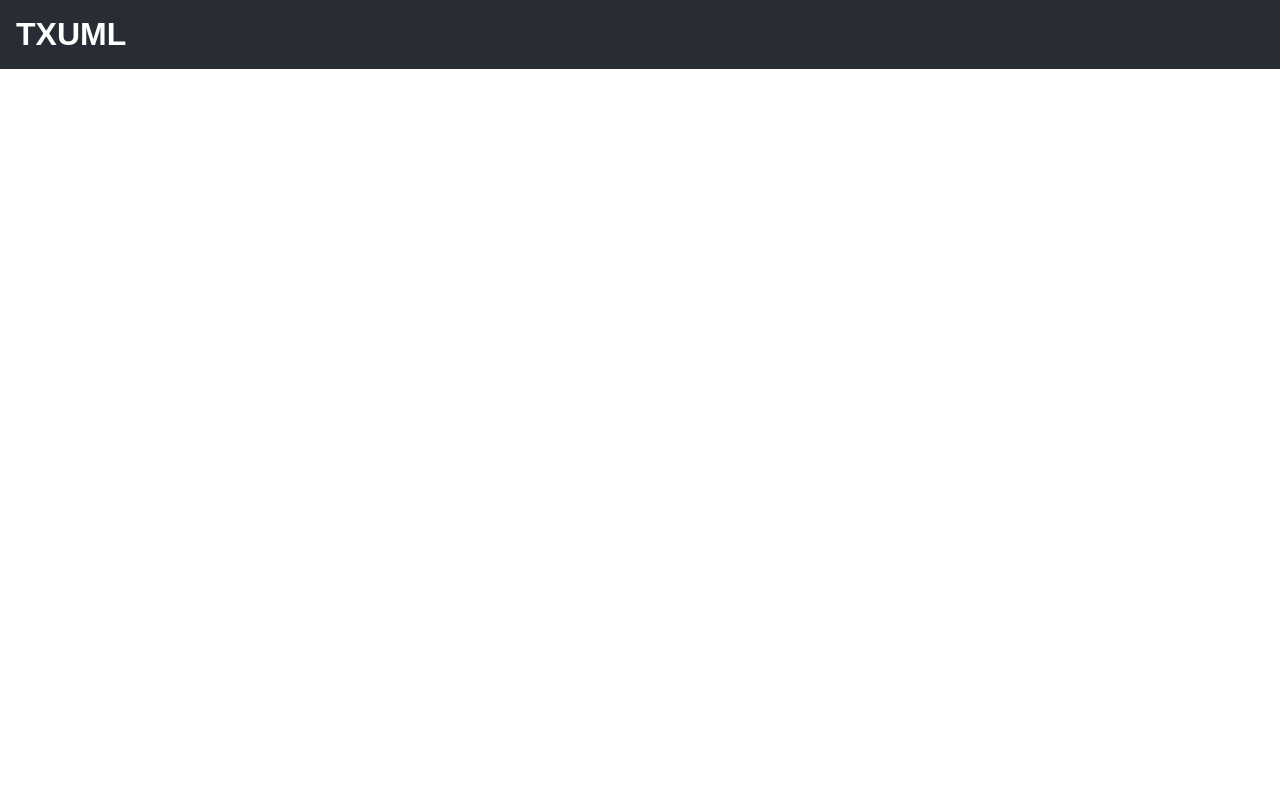
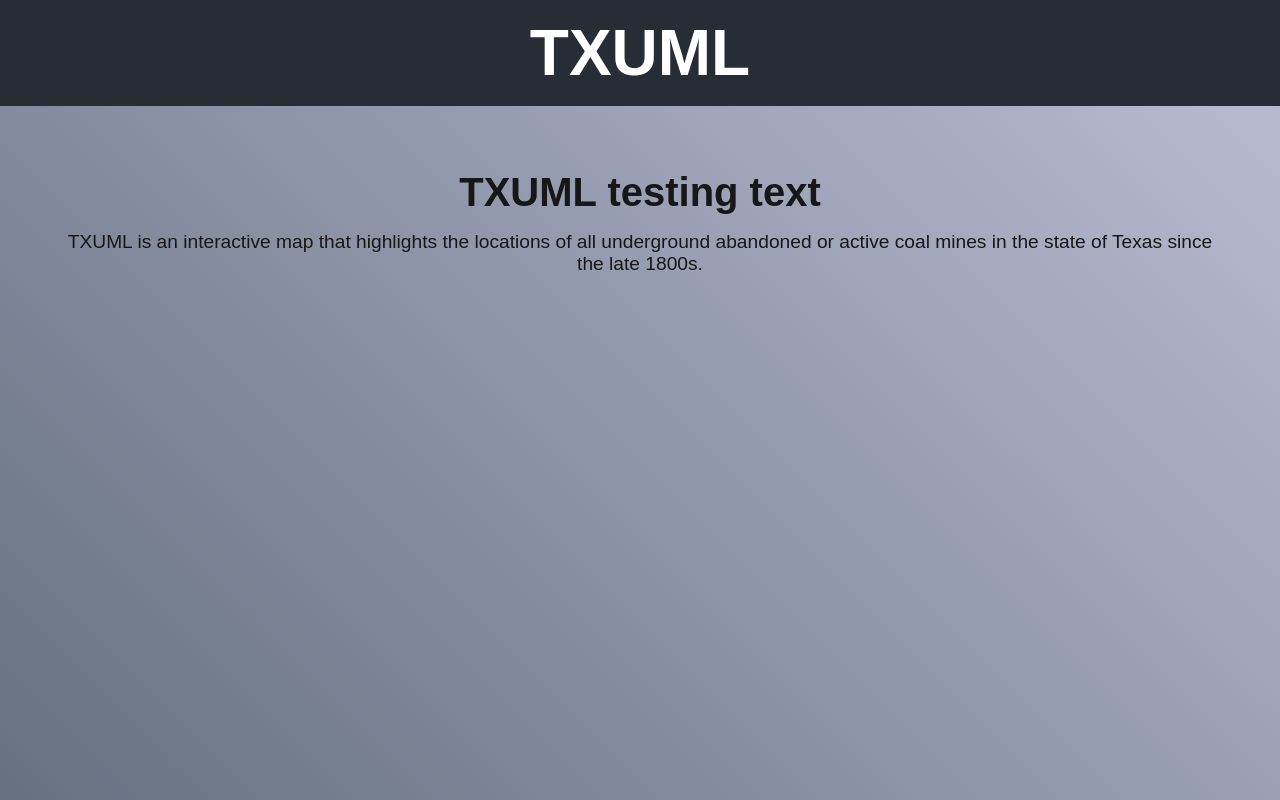
Before and after one commit to saadkhairullah/TXUML, a Next.js app in the folder tx-uml/: page /about in a window 1280 px wide. Shown: the top 800 px of the page. Built offline with nearby package versions, Linux system fonts and the light colour scheme.

Commit message:
lpage modification

```diff
--- /dev/null
+++ b/tx-uml/app/about/Header.module.css
@@ -0,0 +1,11 @@
+.header {
+  padding: 1rem;
+  background-color: #282c34;
+  color: white;
+  text-align: center;
+}
+
+.title {
+  font-size: 4rem;
+  margin: 0;
+}
--- a/tx-uml/app/about/Header.tsx
+++ b/tx-uml/app/about/Header.tsx
@@ -1,8 +1,9 @@
 import React from 'react';
+import styles from './Header.module.css';
 
 const Header: React.FC = () => (
-  <header style={{ padding: '1rem', backgroundColor: '#282c34', color: 'white' }}>
-    <h1>TXUML</h1>
+  <header className={styles.header}>
+    <h1 className={styles.title}>TXUML</h1>
   </header>
 );
 
--- /dev/null
+++ b/tx-uml/app/about/Hero.module.css
@@ -0,0 +1,29 @@
+.hero {
+  padding: 3rem 1rem;
+  text-align: center;
+  background-color: #f0f0f0;
+}
+
+.heading {
+  font-size: 2.5rem;
+  margin-bottom: 1rem;
+}
+
+.subtext {
+  font-size: 1.2rem;
+  margin-bottom: 2rem;
+}
+
+.button {
+  padding: 0.75rem 2rem;
+  font-size: 1rem;
+  background-color: #0070f3;
+  color: white;
+  border: none;
+  border-radius: 8px;
+  cursor: pointer;
+}
+
+.button:hover {
+  background-color: #005bb5;
+}
--- /dev/null
+++ b/tx-uml/app/about/Hero.tsx
@@ -0,0 +1,14 @@
+import React from 'react';
+import styles from './Hero.module.css';
+
+const Hero: React.FC = () => (
+  <section style={{ padding: '4rem', textAlign: 'center' }}>
+    <h2 className={styles.heading}>TXUML testing text</h2>
+    <p className={styles.subtext}>TXUML is an interactive map that highlights the locations
+        of all underground abandoned or active coal mines in the
+        state of Texas since the late 1800s.
+    </p>
+  </section>
+);
+
+export default Hero;
--- /dev/null
+++ b/tx-uml/app/about/page.module.css
@@ -0,0 +1,6 @@
+.wrapper {
+  background: linear-gradient(45deg, #4b5b69, #bdbed4); /* peach-pink gradient */
+  min-height: 175vh;
+  display: flex;
+  flex-direction: column;
+}
--- a/tx-uml/app/about/page.tsx
+++ b/tx-uml/app/about/page.tsx
@@ -1,13 +1,17 @@
-import React from 'react'
+import React from 'react';
 import Image from 'next/image';
 import Header from './Header';
+import Hero from './Hero';
+// import Footer from './Footer';
+import styles from './page.module.css';
 
 const landingpage = () => {
   return (
-    <>
-        <Header />
+    <div className={styles.wrapper}>
+      <Header />
+      <Hero />
 
-    </>
+    </div>
   )
 }
 
```
Also changed, not shown: tx-uml/app/about/Footer.module.css (added), tx-uml/app/about/Footer.tsx (added).
